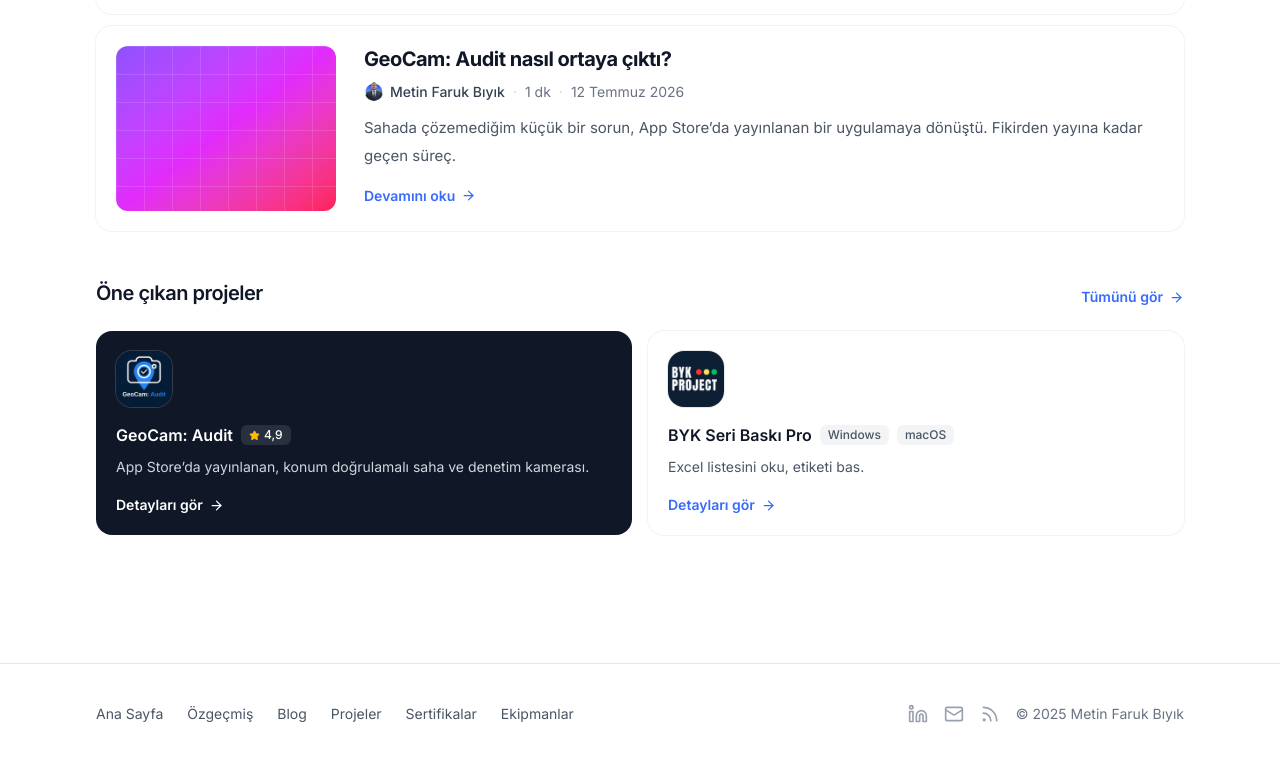
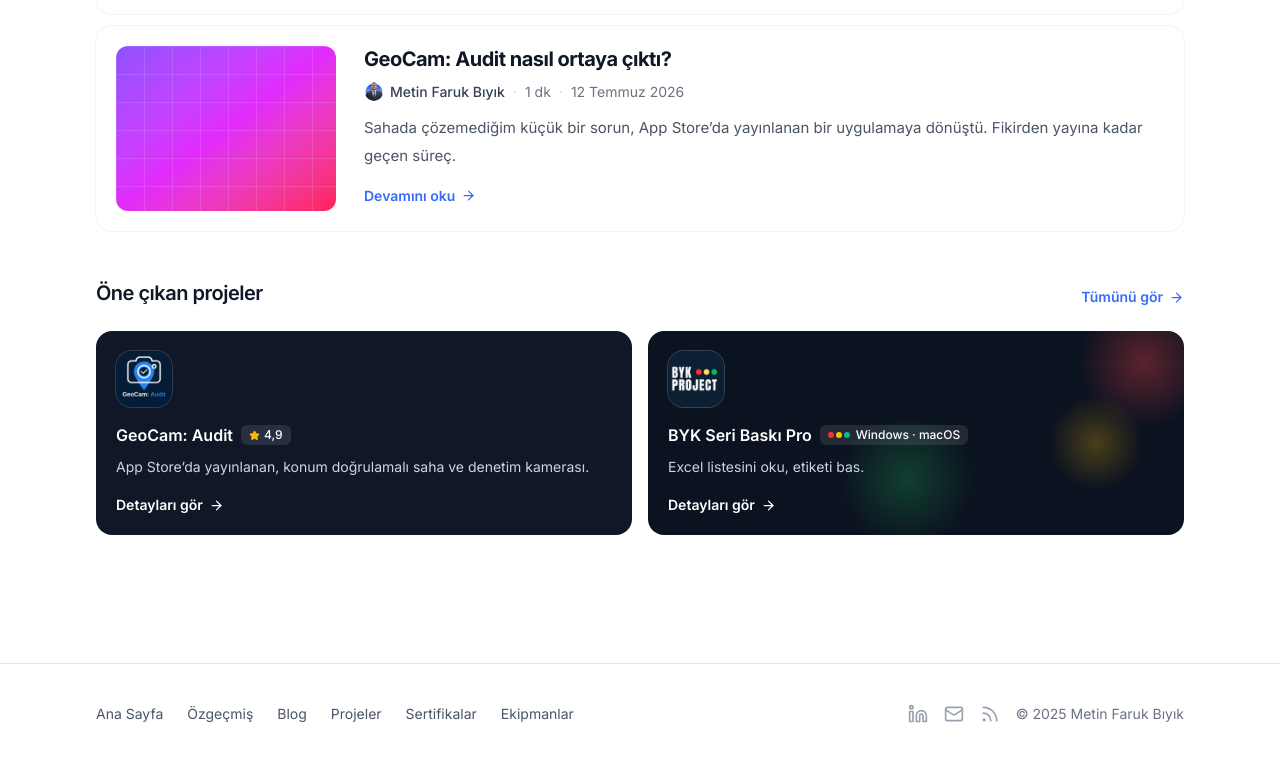
Before and after one commit to metinfarukbiyik/metinfarukbiyik, a Next.js app: page / in a window 1280 px wide. Shown: the part 687-1449 px from the top of the page. Built offline with nearby package versions, Linux system fonts and the light colour scheme; no server answers.

Commit message:
redesign x2

```diff
--- a/src/app/(site)/page.tsx
+++ b/src/app/(site)/page.tsx
@@ -138,28 +138,43 @@
 
           <Link
             href="/byk-seri-baski-pro"
-            className="group flex h-full flex-col gap-4 rounded-2xl bg-white p-5 ring-1 ring-gray-900/5 transition-shadow hover:shadow-md"
+            className="group relative flex h-full flex-col gap-4 overflow-hidden rounded-2xl bg-[#0b1220] p-5 ring-1 ring-white/10"
           >
+            <div
+              className="pointer-events-none absolute -right-8 -top-10 h-36 w-36 rounded-full bg-[radial-gradient(circle,rgba(239,68,68,0.35),transparent_65%)]"
+              aria-hidden
+            />
+            <div
+              className="pointer-events-none absolute bottom-0 left-1/3 h-28 w-40 rounded-full bg-[radial-gradient(circle,rgba(34,197,94,0.25),transparent_70%)]"
+              aria-hidden
+            />
+            <div
+              className="pointer-events-none absolute right-10 top-16 h-24 w-24 rounded-full bg-[radial-gradient(circle,rgba(234,179,8,0.28),transparent_70%)]"
+              aria-hidden
+            />
+
             <Image
               src={byk.icon}
               alt={`${byk.name} program ikonu`}
               width={56}
               height={56}
-              className="h-14 w-14 shrink-0 rounded-2xl ring-1 ring-gray-900/10"
+              className="relative h-14 w-14 shrink-0 rounded-2xl ring-1 ring-white/20"
             />
-            <div className="min-w-0 flex-1">
+            <div className="relative min-w-0 flex-1">
               <div className="flex flex-wrap items-center gap-2">
-                <h3 className="text-base font-semibold text-gray-900">{byk.name}</h3>
-                <span className="rounded-md bg-gray-100 px-2 py-0.5 text-xs font-medium text-gray-600">
-                  Windows
-                </span>
-                <span className="rounded-md bg-gray-100 px-2 py-0.5 text-xs font-medium text-gray-600">
-                  macOS
+                <h3 className="text-base font-semibold text-white">{byk.name}</h3>
+                <span className="inline-flex items-center gap-1.5 rounded-md bg-white/10 px-2 py-0.5 text-xs font-medium text-white">
+                  <span className="flex items-center gap-0.5" aria-hidden>
+                    <span className="h-1.5 w-1.5 rounded-full bg-red-500" />
+                    <span className="h-1.5 w-1.5 rounded-full bg-amber-400" />
+                    <span className="h-1.5 w-1.5 rounded-full bg-emerald-500" />
+                  </span>
+                  Windows · macOS
                 </span>
               </div>
-              <p className="mt-2 text-sm leading-6 text-gray-600">{byk.slogan}</p>
+              <p className="mt-2 text-sm leading-6 text-slate-300">{byk.slogan}</p>
             </div>
-            <span className="inline-flex items-center gap-1.5 text-sm font-semibold text-brand-600">
+            <span className="relative inline-flex items-center gap-1.5 text-sm font-semibold text-white">
               Detayları gör
               <ArrowRight size={15} className="transition-transform group-hover:translate-x-0.5" />
             </span>
```
